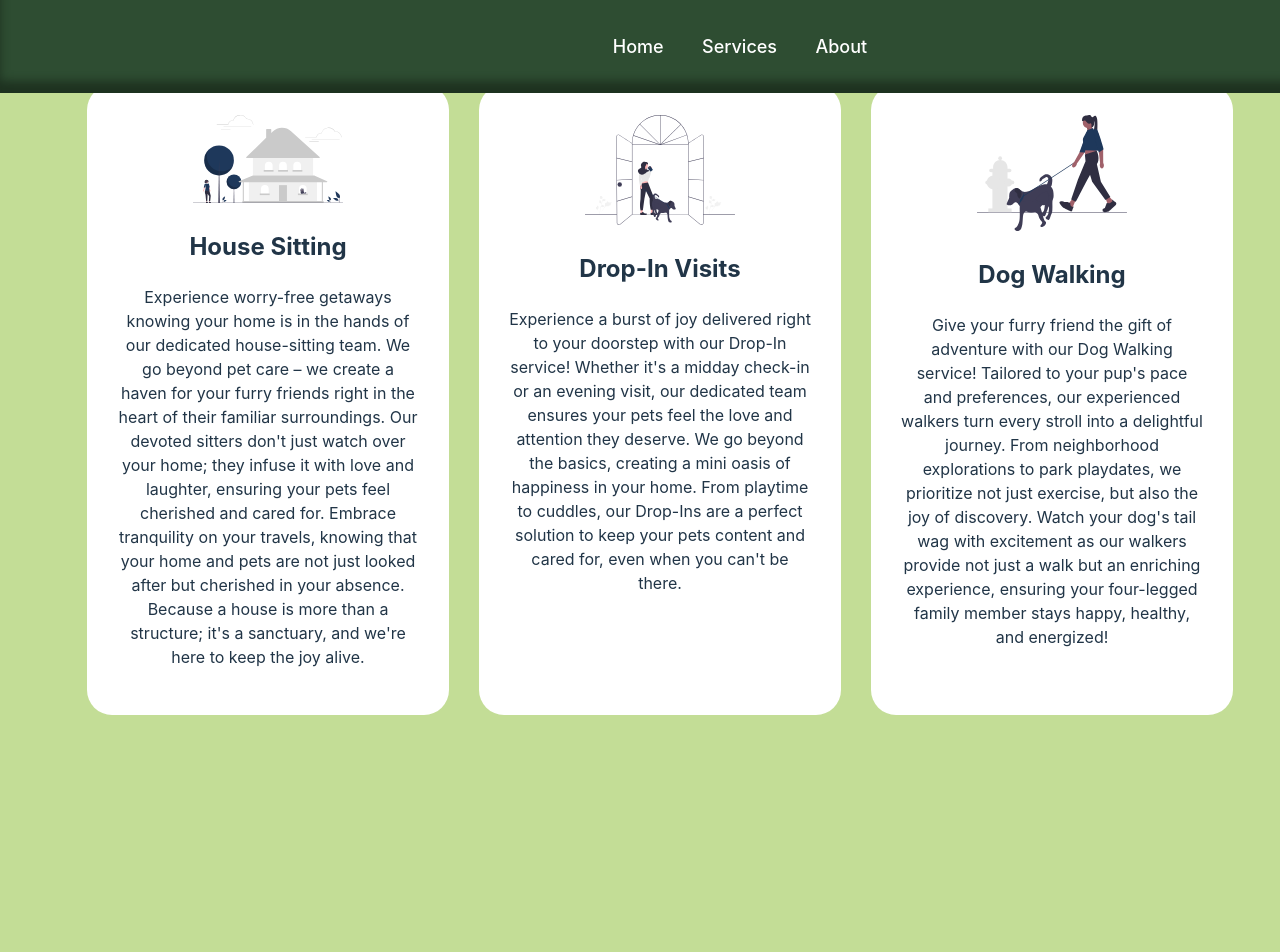
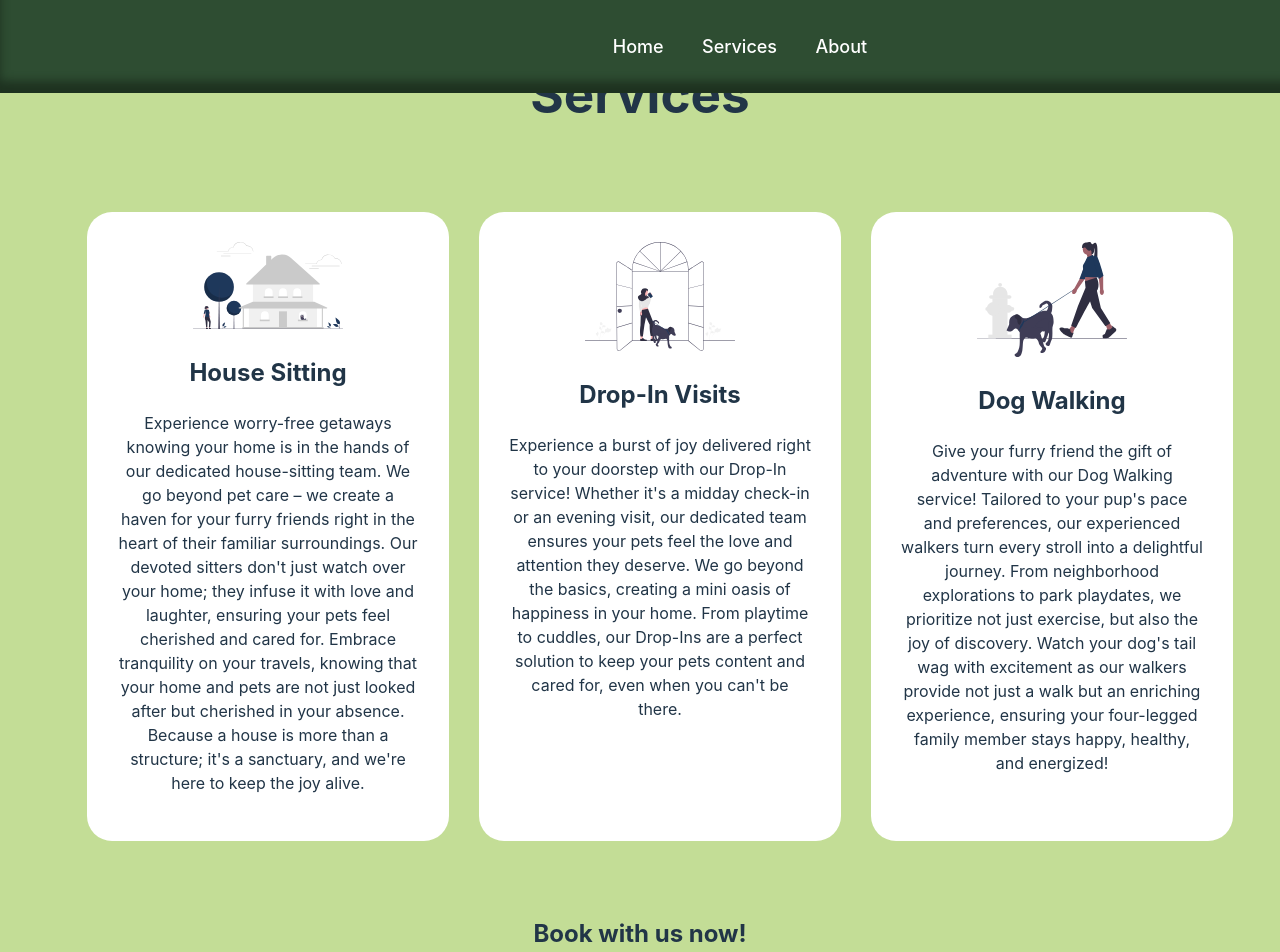
Before and after one commit to hotkiss1011/paws-and-palaces, a React (Vite) app in the folder paws-and-palaces/: page /services in a window 1280 px wide. Shown: the top 952 px of the page. Before the commit the page ends 800 px from the top, so only its background shows below. Built offline with nearby package versions, Linux system fonts and the light colour scheme.

Commit message:
added booking link and header

```diff
--- a/paws-and-palaces/src/pages/Services.tsx
+++ b/paws-and-palaces/src/pages/Services.tsx
@@ -5,6 +5,8 @@ import dropSVG from '../assets/undraw_drop_in.svg';
 function Services() {
     return (
         <div className="services">
+            <h1>Services</h1>
+            <br />
             <ul>
                 <li>
                     <img src={houseSVG} alt="house" />
@@ -22,6 +24,8 @@ function Services() {
                     <p>Give your furry friend the gift of adventure with our Dog Walking service! Tailored to your pup's pace and preferences, our experienced walkers turn every stroll into a delightful journey. From neighborhood explorations to park playdates, we prioritize not just exercise, but also the joy of discovery. Watch your dog's tail wag with excitement as our walkers provide not just a walk but an enriching experience, ensuring your four-legged family member stays happy, healthy, and energized!</p>
                 </li>
             </ul>
+            <br />
+            <a className='booking-link'><h2>Book with us now!</h2></a>
         </div>
     );
 }
```
